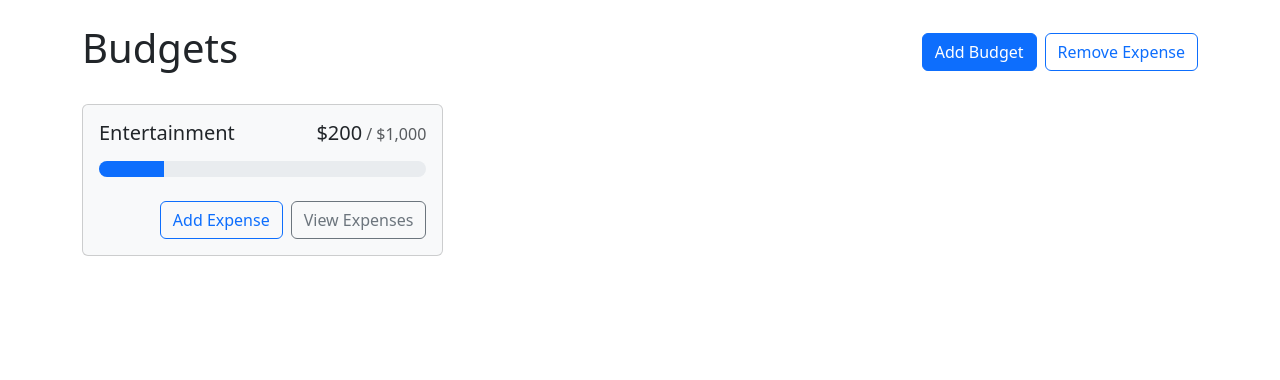
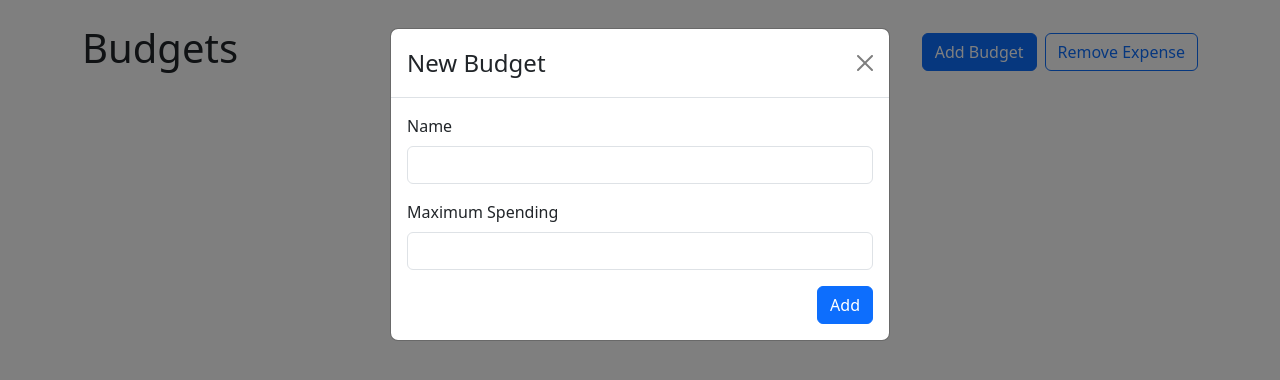
Before and after one commit to Saim1123/budget-app, a React (Create React App) app: page / in a window 1280 px wide. Both pictures are taken after a click on the button "Add Budget". Shown: the top 380 px of the page. Built offline with nearby package versions, Linux system fonts and the light colour scheme.

Commit message:
Adding Budgets Modal components

```diff
--- a/src/App.js
+++ b/src/App.js
@@ -1,12 +1,20 @@
 import { Button, Container, Stack } from "react-bootstrap";
 import BudgetCard from "./components/BudgetCard";
+import AddBudgetModal from "./components/AddBudgetModal";
+import { useState } from "react";
+import { useBudgets } from "./contexts/BudgetContext";
 
 function App() {
+  const [showAddBudgetModal, setShowAddBudgetModal] = useState(false);
+  const { budgets, getBudgetExpenses } = useBudgets();
   return (
+    <>
       <Container className="my-4">
         <Stack direction="horizontal" gap="2" className="mb-4">
           <h1 className="me-auto">Budgets</h1>
-        <Button variant="primary">Add Budget</Button>
+          <Button variant="primary" onClick={() => setShowAddBudgetModal(true)}>
+            Add Budget
+          </Button>
           <Button variant="outline-primary">Remove Expense</Button>
         </Stack>
         <div
@@ -17,9 +25,27 @@
             alignItems: "flex-start",
           }}
         >
-        <BudgetCard name="Entertainment" gray amount={200} max={1000} />
+          {budgets.map((budget) => {
+            const amount = getBudgetExpenses(budget.id).reduce(
+              (total, expense) => total + expense.amount,
+              0
+            );
+            return (
+              <BudgetCard
+                key={budget.id}
+                name={budget.name}
+                amount={amount}
+                max={budget.max}
+              />
+            );
+          })}
         </div>
       </Container>
+      <AddBudgetModal
+        show={showAddBudgetModal}
+        handleClose={() => setShowAddBudgetModal(false)}
+      />
+    </>
   );
 }
 
--- /dev/null
+++ b/src/components/AddBudgetModal.js
@@ -0,0 +1,50 @@
+import React, { useRef } from "react";
+import { Button, Form, Modal } from "react-bootstrap";
+import { useBudgets } from "../contexts/BudgetContext";
+
+const AddBudgetModal = ({ show, handleClose }) => {
+  const nameRef = useRef();
+  const maxRef = useRef();
+  const { addBudget } = useBudgets();
+  const handleSubmit = (e) => {
+    e.preventDefault();
+    addBudget({
+      name: nameRef.current.value,
+      max: parseFloat(maxRef.current.value),
+    });
+    handleClose();
+  };
+
+  return (
+    <Modal show={show} onHide={handleClose}>
+      <Form onSubmit={handleSubmit}>
+        <Modal.Header closeButton>
+          <Modal.Title>New Budget</Modal.Title>
+        </Modal.Header>
+        <Modal.Body>
+          <Form.Group className="mb-3" controlId="name">
+            <Form.Label>Name</Form.Label>
+            <Form.Control ref={nameRef} type="text" required />
+          </Form.Group>
+          <Form.Group className="mb-3" controlId="max">
+            <Form.Label>Maximum Spending</Form.Label>
+            <Form.Control
+              ref={maxRef}
+              type="number"
+              required
+              min={0}
+              step={0.01}
+            />
+          </Form.Group>
+          <div className="d-flex justify-content-end">
+            <Button variant="primary" type="submit">
+              Add
+            </Button>
+          </div>
+        </Modal.Body>
+      </Form>
+    </Modal>
+  );
+};
+
+export default AddBudgetModal;
```
Lines whose indentation alone changed are shown as unchanged.
